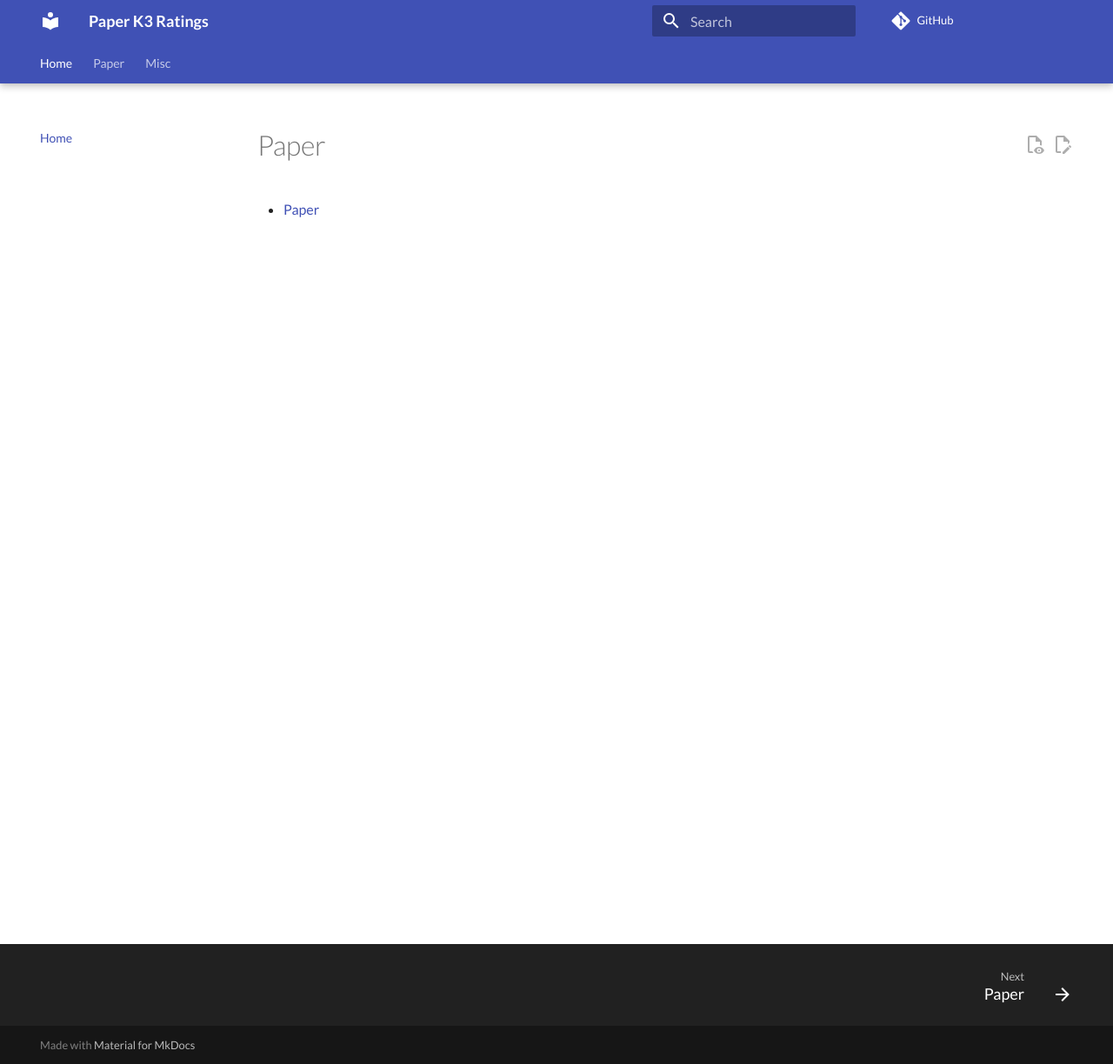
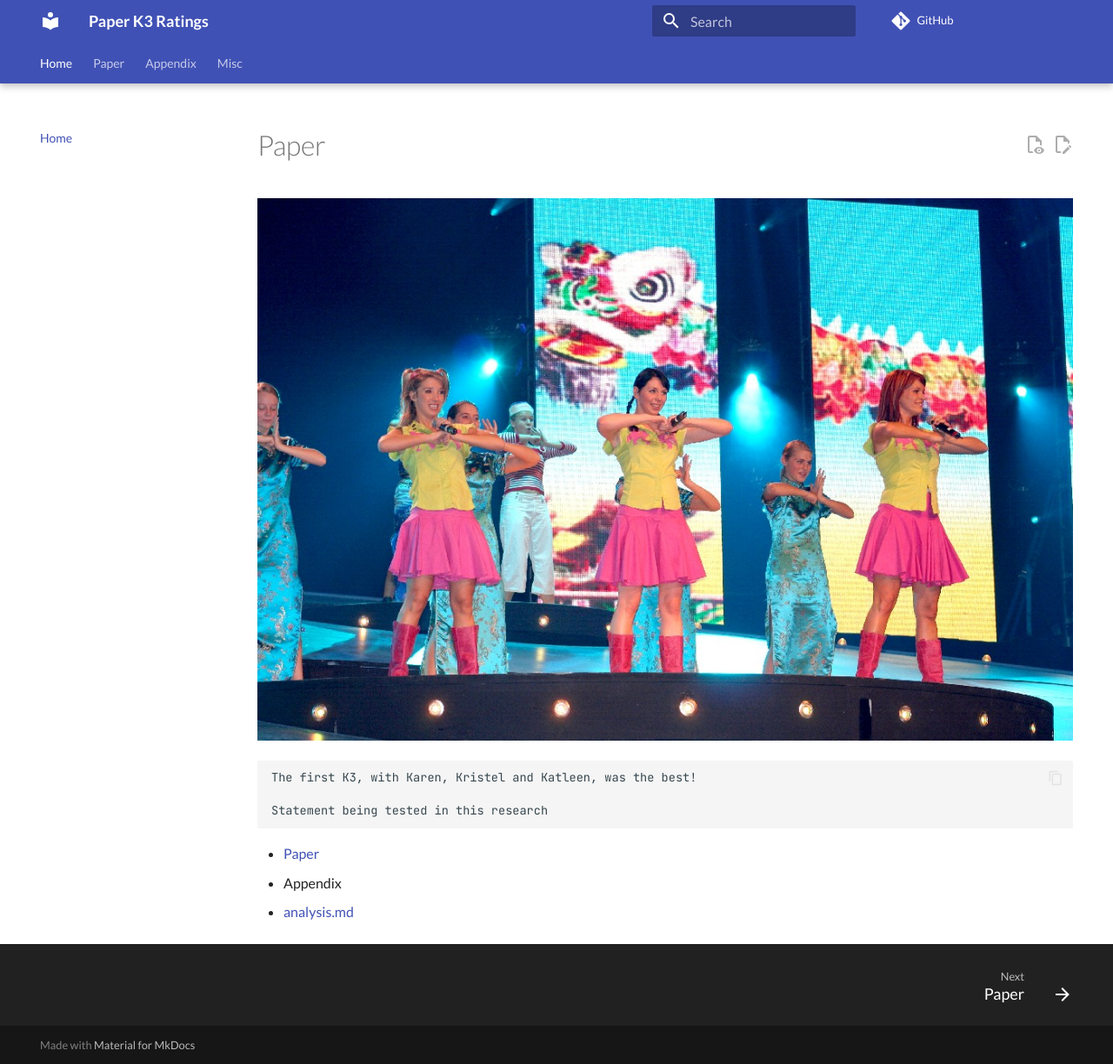
Before and after one commit to richelbilderbeek/paper_k3_ratings, an MkDocs documentation site: the page built from docs/index.md, in a window 1280 px wide and 1224 px high. Shown: the whole window at 87% size. Built offline with MkDocs 1.6.1 and Material for MkDocs 9.7.7, drawn with Linux system fonts in a browser that asks for light colours; comment, search, counter and statistics services are not loaded.

Commit message:
Improve structure

````diff
--- a/docs/index.md
+++ b/docs/index.md
@@ -1,3 +1,13 @@
 # Paper
 
+![K3 in Ahoy, from https://en.wikipedia.org/wiki/File:K3_ahoy.jpg](K3_ahoy.jpg)
+
+```text
+The first K3, with Karen, Kristel and Katleen, was the best!
+
+Statement being tested in this research
+```
+
 - [Paper](paper.md)
+- Appendix
+  - [analysis.md](analysis.md)
--- a/mkdocs.yml
+++ b/mkdocs.yml
@@ -7,8 +7,9 @@ nav:
   - Home: index.md
   - Paper:
     - Paper: paper.md
+  - Appendix:
+    - Analysis: analysis/README.md
   - Misc:
-    - Analysis: analysis/README.md
     - Code of conduct: CODE_OF_CONDUCT.md
     - Contributing: CONTRIBUTING.md
     - License: LICENSE.md
````
Also changed, not shown: docs/paper.md (+11 -1 lines), docs/K3_ahoy.jpg (added).
